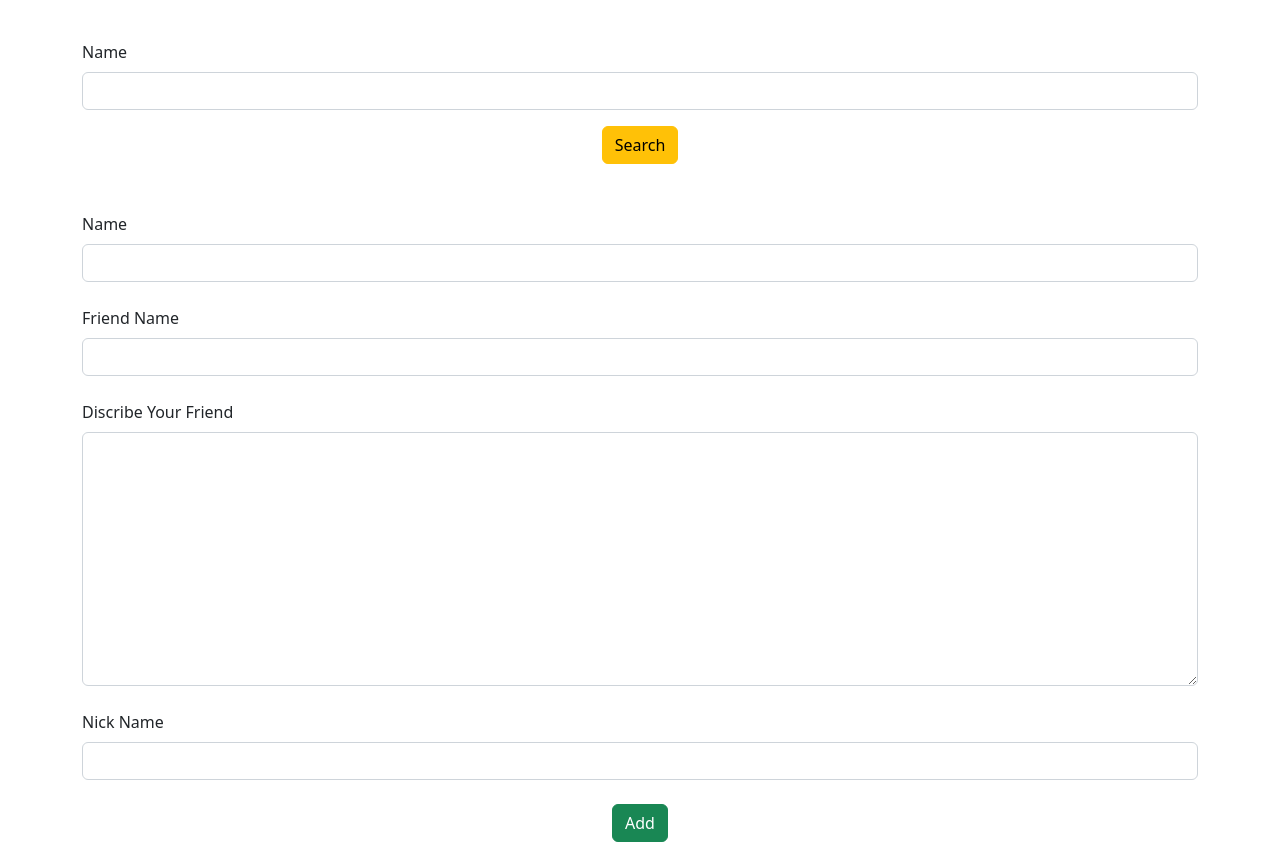
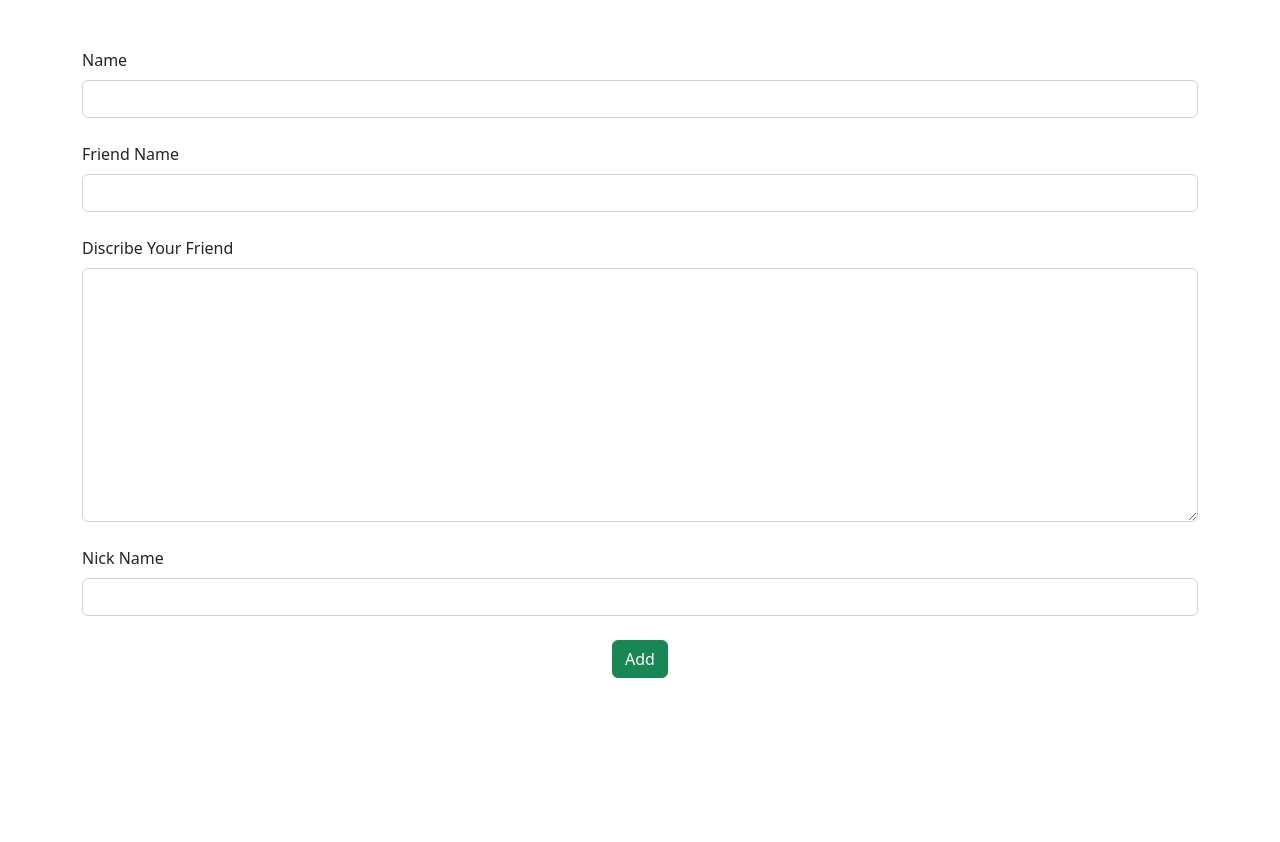
Before and after one commit to Jaseel7012/Friends-App-Angular-, an Angular app: page / in a window 1280 px wide. After the commit the page ends 800 px from the top, so only its background shows below. Built offline with nearby package versions, Linux system fonts and the light colour scheme.

Commit message:
routing initial commit

```diff
--- a/src/app/app.component.html
+++ b/src/app/app.component.html
@@ -1,2 +1,2 @@
-<app-friend-app-search></app-friend-app-search>
+
 <router-outlet></router-outlet>
--- a/src/app/app.module.ts
+++ b/src/app/app.module.ts
@@ -30,7 +30,7 @@ const myroute:Routes=[
   imports: [
     BrowserModule,
     AppRoutingModule,
-    RouterModule.forRoot(myroute)
+     RouterModule.forRoot(myroute)
   ],
   providers: [],
   bootstrap: [AppComponent]
```
